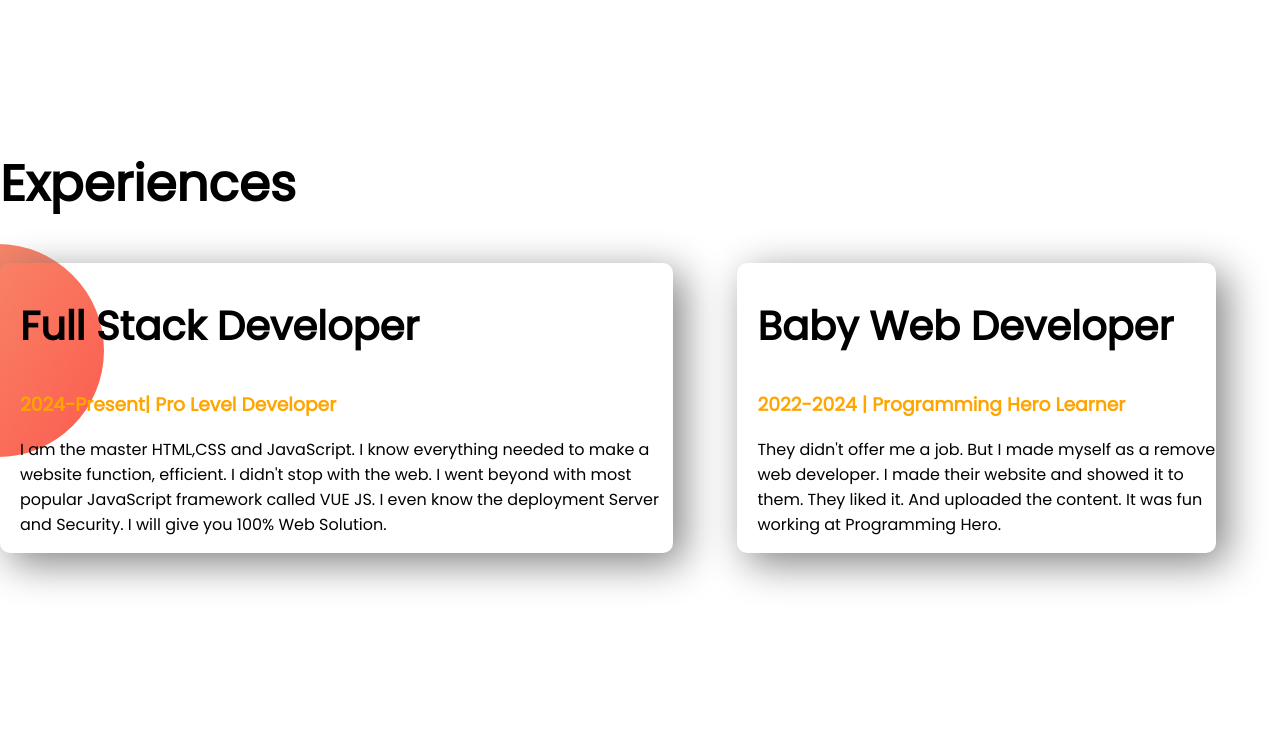
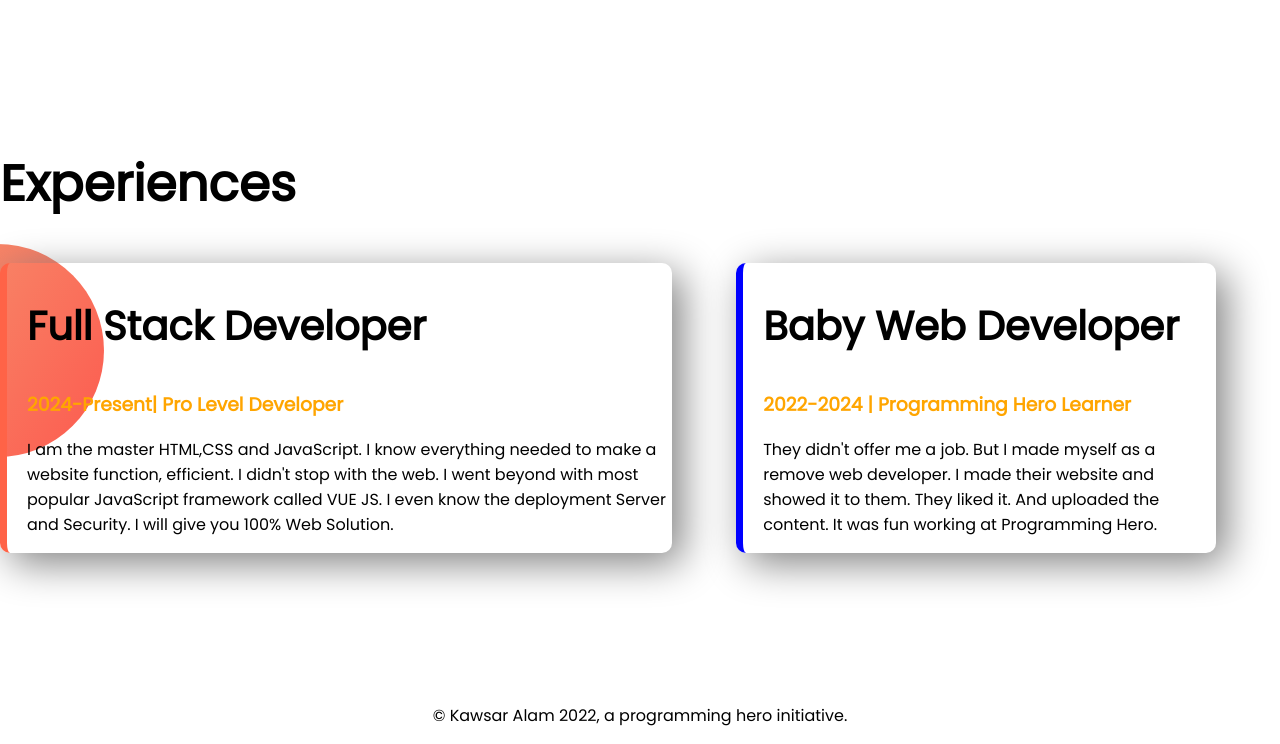
Before and after one commit to Kawsaralam1/developer-protfolio, a plain HTML site: page index.html in a window 1280 px wide. Shown: the part 1144-1888 px from the top of the page. Before the commit the page ends 1847 px from the top, so only its background shows below. Drawn offline with Linux system fonts and the light colour scheme.

Commit message:
added style border and footer

```diff
--- a/index.html
+++ b/index.html
@@ -46,7 +46,7 @@
     <section class="experience-area">
         <h1>Experiences</h1>
         <div class="flexible-container">
-            <div class="experience-item">
+            <div id="full-stack-developer" class="experience-item">
                 <h2> Full Stack Developer </h2>
                 <h3 class="orange-color"> 2024-Present| Pro Level Developer</h3>
                 <P> I am the master HTML,CSS and JavaScript. I know everything needed to make a website function,
@@ -56,7 +56,7 @@
                     know the deployment Server and Security. I will give you 100% Web Solution.</P>
             </div>
 
-            <div class="experience-item">
+            <div id="baby-web-developer" class="experience-item">
                 <h2>Baby Web Developer</h2>
                 <h3 class="orange-color">2022-2024 | Programming Hero Learner </h3>
                 <p>
@@ -64,6 +64,7 @@
                     and
                     showed it to them. They liked it. And uploaded the content. It was fun working at Programming
                     Hero.
+
                 </p>
             </div>
         </div>
@@ -72,4 +73,8 @@
     </section>
 </body>
 
+<footer>
+    <p> &copy; Kawsar Alam 2022, a programming hero initiative. </p>
+</footer>
+
 </html>
--- a/style.css
+++ b/style.css
@@ -65,3 +65,15 @@ h2 {
     background-position: left;
 
 }
+
+#full-stack-developer {
+    border-left: 7px solid tomato;
+}
+
+#baby-web-developer {
+    border-left: 7px solid blue;
+}
+
+footer p {
+    text-align: center;
+}
```
